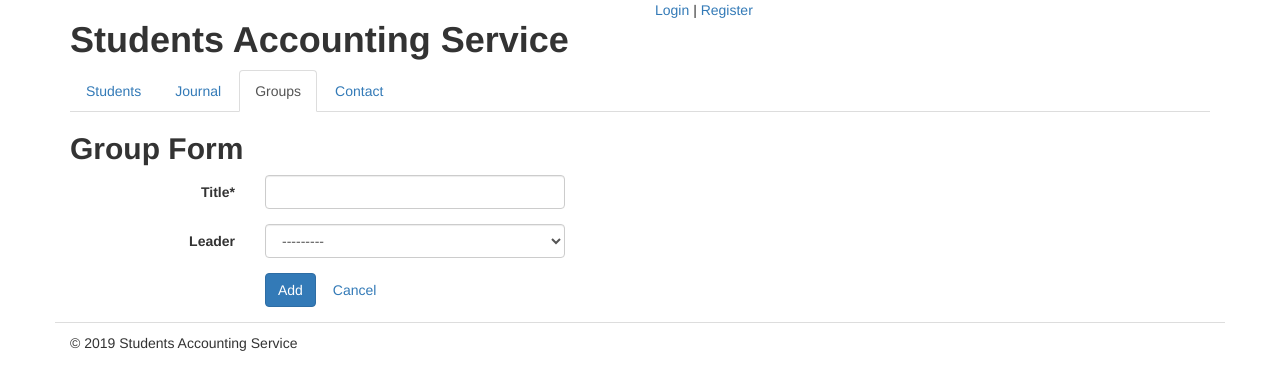
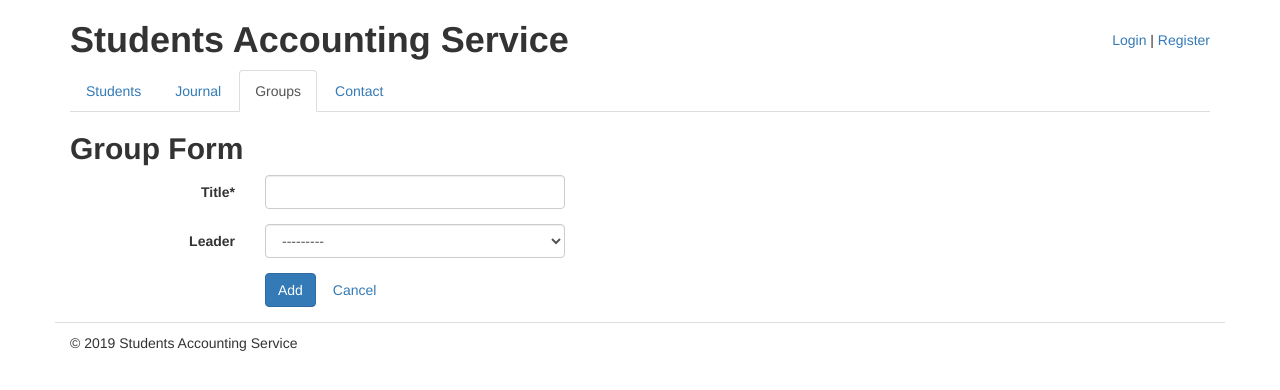
Before and after one commit to ikorzhelskyi/studentsdb, a Django app: page /groups/add/ in a window 1280 px wide. Shown: the top 390 px of the page. Run offline with Django 3.2, Linux system fonts and the light colour scheme; data comes from the database, SQL or seed files in the repository; some libraries are stand-ins or nearby versions.

Commit message:
Add styles for users toolbar

```diff
--- a/students/static/css/main.css
+++ b/students/static/css/main.css
@@ -4,6 +4,12 @@ h1, h2, h3, h4, h5, h6 {
 }
 .alert {
   margin: 10px 0 5px 0;
+}
+
+/* User's Toolbar */
+#user-toolbar {
+  margin-top: 30px;
+  text-align: right;
 }
 
 /* Groups Selector */
```
